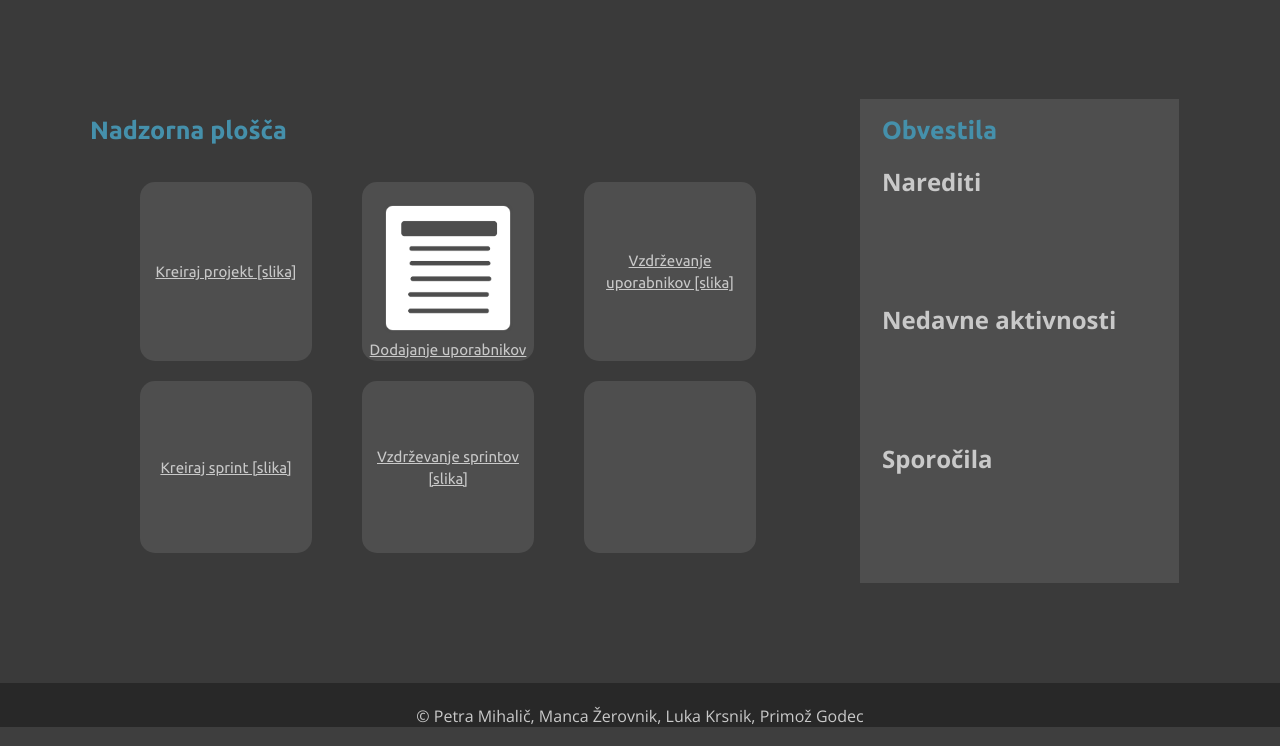
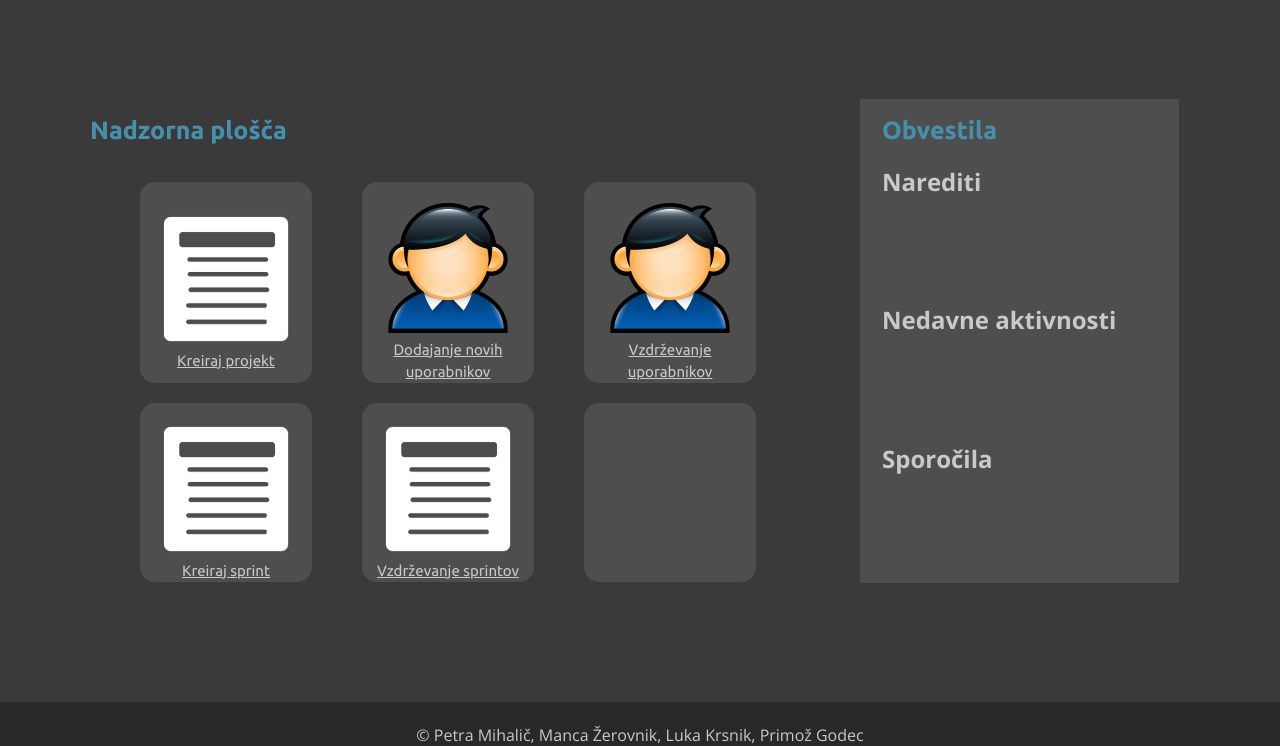
Before and after one commit to lkrsnik/scrum_app, a Django app: page /scrumko/home/ in a window 1280 px wide. Shown: the part 179-925 px from the top of the page. Run offline with Django 3.2, Linux system fonts and the light colour scheme; the visitor is signed in with stand-in values (Sample User, id 1); some libraries are stand-ins or nearby versions.

Commit message:
dodajanje slik na nadzorno plosco

```diff
--- a/templates/scrumko/home.html
+++ b/templates/scrumko/home.html
@@ -9,16 +9,15 @@
 		<table class="gridmenu">
 		{% if request.user.is_superuser %}
 		<tr>
-			<td><a href="/scrumko/projectcreate/">Kreiraj projekt [slika]</a></td>
-			<td><a href="/scrumko/register/"> <img src="/static/images/seznamZahtev.png" height="130" width="130">Dodajanje 			uporabnikov<a></td>
-			<td><a href="/scrumko/maintainuser/">Vzdrževanje uporabnikov [slika]</a></td>
+			<td><a href="/scrumko/projectcreate/">  <img src="/static/images/seznamZahtev.png" height="130" width="130"> Kreiraj 				projekt</a></td>
+			<td><a href="/scrumko/register/"> <img src="/static/images/user.png" height="130" width="130"> Dodajanje novih 				uporabnikov<a></td>
+			<td><a href="/scrumko/maintainuser/"> <img src="/static/images/user.png" height="130" width="130"> Vzdrževanje 				uporabnikov</a></td>
 		</tr>
 		{% endif %}
 		{% if  request.user.is_staff%}
 			<tr>
-			<td><a href="/scrumko/sprintcreate/">Kreiraj sprint [slika]</a></td>
-
-			<td><a href="/scrumko/maintainsprint/">Vzdrževanje sprintov [slika]</a></td>
+			<td><a href="/scrumko/sprintcreate/">  <img src="/static/images/seznamZahtev.png" height="130" width="130"> Kreiraj 				sprint</a></td>
+			<td><a href="/scrumko/maintainsprint/">  <img src="/static/images/seznamZahtev.png" height="130" width="130"> 				Vzdrževanje sprintov</a></td>
 			<td></td>
 			</tr>
 		{% endif %}
```
Also changed, not shown: 1 other file.
